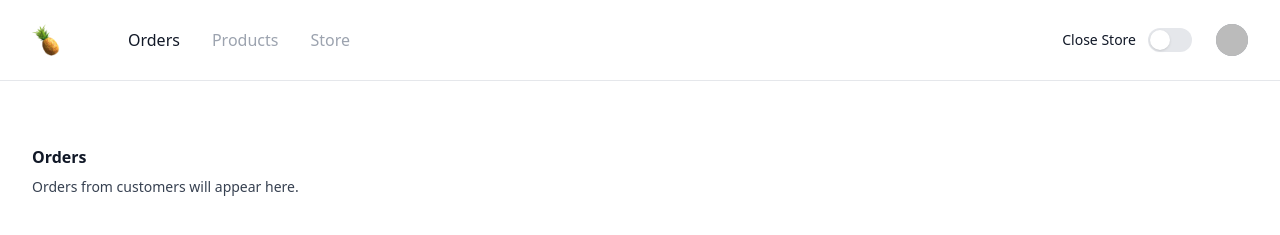
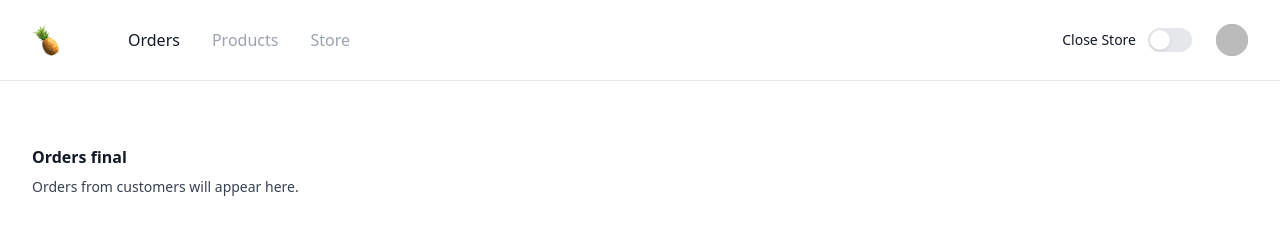
Before and after one commit to Maiuran1404/pineapple-merchant, a Next.js app: page / in a window 1280 px wide. Shown: the top 235 px of the page. Built offline with nearby package versions, Linux system fonts and the light colour scheme; no server answers; the database is empty; sample sign-in values are in the browser's storage.

Commit message:
new typos

```diff
--- a/src/components/OrdersPage.tsx
+++ b/src/components/OrdersPage.tsx
@@ -35,7 +35,7 @@ function OrdersPage() {
         <div className="sm:flex sm:items-center">
           <div className="sm:flex-auto">
             <h1 className="text-base font-semibold leading-6 text-gray-900">
-              Orders
+              Orders final
             </h1>
             <p className="mt-2 text-sm text-gray-700">
               Orders from customers will appear here.
```
